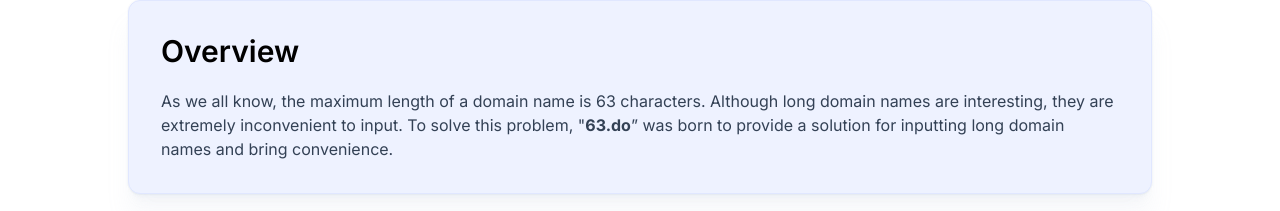
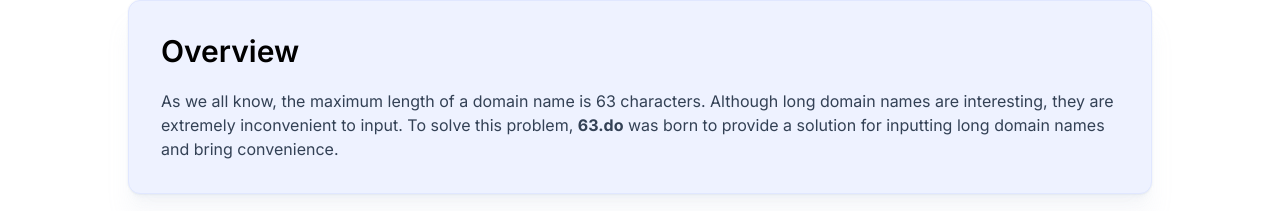
Before and after one commit to xiongbao/63.do, a Next.js app: page / in a window 1280 px wide. Shown: the part 494-705 px from the top of the page. Built offline with nearby package versions, Linux system fonts and the light colour scheme.

Commit message:
feat: update

```diff
--- a/src/pages/index.tsx
+++ b/src/pages/index.tsx
@@ -60,7 +60,7 @@
     >
       <section className="p-5 md:p-8 bg-indigo-50 rounded-xl shadow-section border border-indigo-100">
         <h2 className="text-3xl mb-5 font-semibold">Overview</h2>
-        <p className="text-slate-700">As we all know, the maximum length of a domain name is 63 characters. Although long domain names are interesting, they are extremely inconvenient to input. To solve this problem, &quot;<strong>63.do</strong>&rdquo; was born to provide a solution for inputting long domain names and bring convenience.</p>
+        <p className="text-slate-700">As we all know, the maximum length of a domain name is 63 characters. Although long domain names are interesting, they are extremely inconvenient to input. To solve this problem, <strong>63.do</strong> was born to provide a solution for inputting long domain names and bring convenience.</p>
       </section>
       <section className="p-5 md:p-8 mt-10 bg-violet-50 rounded-xl shadow-section border border-violet-100">
         <h2 className="text-3xl mb-5 font-semibold">Get started</h2>
```
